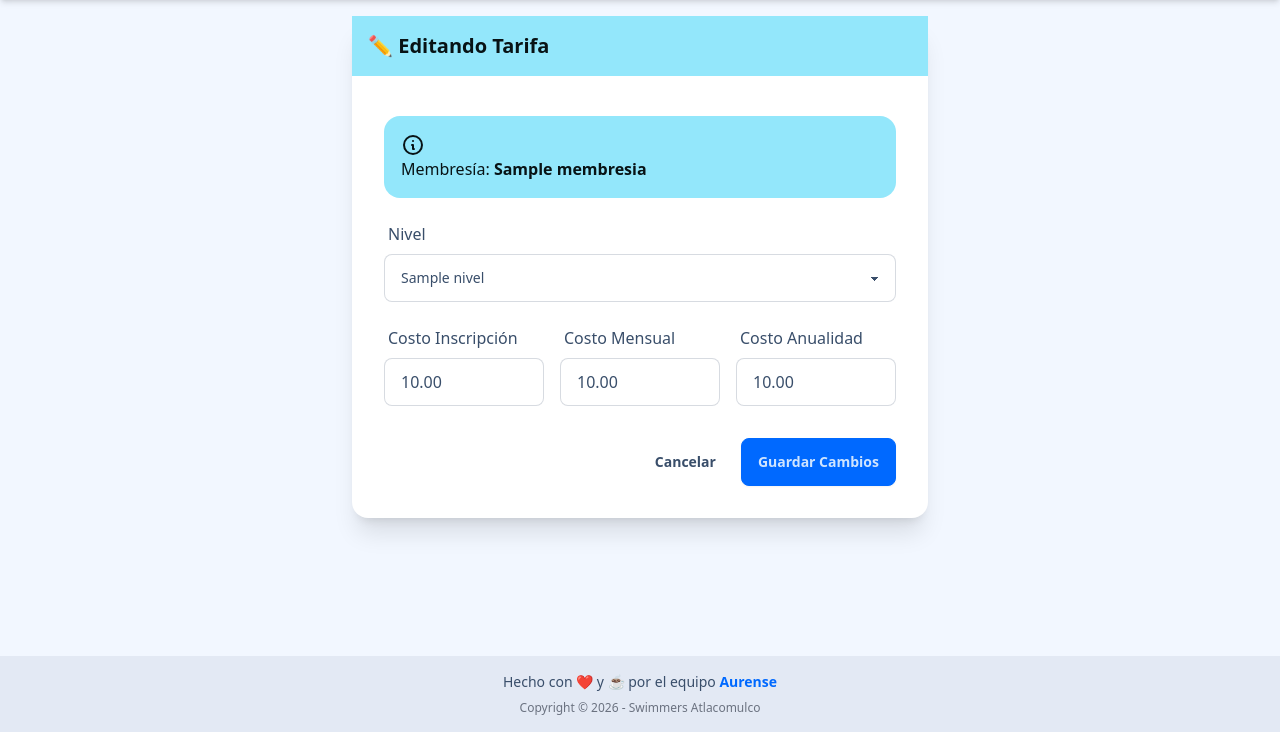
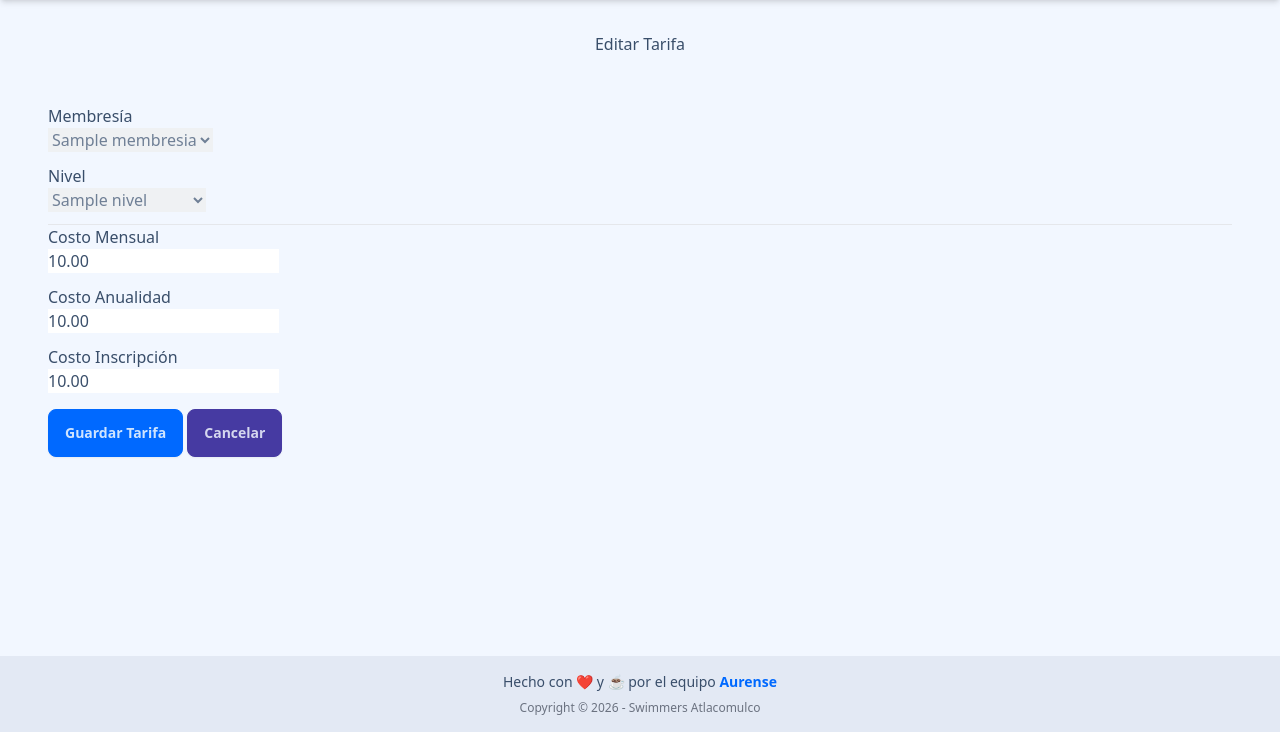
Before and after one commit to aurense/swimmers-webapp, a Flask app: page /admin/tarifas/editar/1 in a window 1280 px wide. Shown: the part 68-800 px from the top of the page. Run offline with Flask 2, Linux system fonts and the light colour scheme; a user stored in the database is signed in; tables that the repository leaves empty hold one stand-in row (values such as "Sample post"); some libraries are stand-ins or nearby versions.

Commit message:
ste commit introduce mejoras en la gestión de tarifas en el panel de administración

```diff
--- a/app/routes/admin.py
+++ b/app/routes/admin.py
@@ -82,23 +82,25 @@ def editar_tarifa(id):
     tarifa = Tarifa.query.get_or_404(id)
     form = TarifaForm(obj=tarifa)
 
-    # Opción para hacerlo general
-    if tarifa.nivel_id is None:
-        form.nivel_id.choices = [(0, 'General (Sin Nivel)')] + [(n.id, n.nombre) for n in Nivel.query.all()]
-    else:
-        form.nivel_id.choices = [(n.id, n.nombre) for n in Nivel.query.all()]
+    # Populate choices for dropdowns
+    form.membresia_id.choices = [(m.id, m.nombre) for m in Membresia.query.all()]
+    form.nivel_id.choices = [(0, 'General (Sin Nivel)')] + [(n.id, n.nombre) for n in Nivel.query.all()]
 
     if form.validate_on_submit():
-        nivel_id = form.nivel_id.data
-        if nivel_id == 0:
-            tarifa.nivel_id = None
-        else:
-            tarifa.nivel_id = nivel_id
+        # The 'membresia_id' and 'nivel_id' are not meant to be changed on edit,
+        # so we only update the cost fields.
+        tarifa.costo_mensual = form.costo_mensual.data
+        tarifa.costo_anualidad = form.costo_anualidad.data
+        tarifa.costo_inscripcion = form.costo_inscripcion.data
 
-        form.populate_obj(tarifa)
         db.session.commit()
         flash('Precios actualizados.', 'success')
         return redirect(url_for('admin.lista_tarifas'))
+
+    # Set the initial values for the form fields
+    form.costo_mensual.data = tarifa.costo_mensual
+    form.costo_anualidad.data = tarifa.costo_anualidad
+    form.costo_inscripcion.data = tarifa.costo_inscripcion
 
     return render_template('admin/tarifa_editar.html', form=form, tarifa=tarifa)
 
@@ -204,7 +206,7 @@ def nuevo_nivel():
         db.session.add(nuevo)
         db.session.commit()
         flash('Nivel creado correctamente.', 'success')
-        return redirect(url_for('admin.niveles'))
+        return redirect(urlfor('admin.niveles'))
     return render_template('admin/nivel_form.html', form=form, titulo="Nuevo Nivel")
 
 @admin_bp.route('/niveles/editar/<int:id>', methods=['GET', 'POST'])
--- a/app/templates/admin/tarifa_editar.html
+++ b/app/templates/admin/tarifa_editar.html
@@ -1,48 +1,58 @@
 {% extends "base.html" %}
 
+{% block title %}Editar Tarifa{% endblock %}
+
 {% block content %}
-<div class="max-w-xl mx-auto">
-    <div class="card bg-base-100 shadow-xl">
-        <div class="card-body">
-            <h2 class="card-title bg-info text-info-content -m-8 mb-4 p-4">✏️ Editando Tarifa</h2>
+<div class="container mt-4">
+    <div class="row">
+        <div class="col-md-8 offset-md-2">
+            <h2 class="text-center mb-4">Editar Tarifa</h2>
 
-            <form method="POST" class="space-y-4">
-                {{ form.hidden_tag() }}
+            <div class="card">
+                <div class="card-body">
+                    <form method="POST">
+                        {{ form.hidden_tag() }}
 
-                <div class="alert alert-info">
-                    <div>
-                        <svg xmlns="http://www.w3.org/2000/svg" fill="none" viewBox="0 0 24 24" class="stroke-current shrink-0 w-6 h-6"><path stroke-linecap="round" stroke-linejoin="round" stroke-width="2" d="M13 16h-1v-4h-1m1-4h.01M21 12a9 9 0 11-18 0 9 9 0 0118 0z"></path></svg>
-                        <span>
-                            Membresía: <strong>{{ tarifa.membresia.nombre }}</strong>
-                        </span>
-                    </div>
+                        <div class="mb-3">
+                            {{ form.membresia_id.label(class="form-label") }}
+                            {{ form.membresia_id(class="form-control", disabled=True) }}
+                        </div>
+
+                        <div class="mb-3">
+                            {{ form.nivel_id.label(class="form-label") }}
+                            {{ form.nivel_id(class="form-control", disabled=True) }}
+                        </div>
+
+                        <hr>
+
+                        <div class="row">
+                            <div class="col-md-4">
+                                <div class="mb-3">
+                                    {{ form.costo_mensual.label(class="form-label") }}
+                                    {{ form.costo_mensual(class="form-control") }}
+                                </div>
+                            </div>
+                            <div class="col-md-4">
+                                <div class="mb-3">
+                                    {{ form.costo_anualidad.label(class="form-label") }}
+                                    {{ form.costo_anualidad(class="form-control") }}
+                                </div>
+                            </div>
+                            <div class="col-md-4">
+                                <div class="mb-3">
+                                    {{ form.costo_inscripcion.label(class="form-label") }}
+                                    {{ form.costo_inscripcion(class="form-control") }}
+                                </div>
+                            </div>
+                        </div>
+
+                        <div class="d-grid gap-2 mt-4">
+                            {{ form.submit(class="btn btn-primary") }}
+                            <a href="{{ url_for('admin.lista_tarifas') }}" class="btn btn-secondary">Cancelar</a>
+                        </div>
+                    </form>
                 </div>
-
-                <div class="form-control w-full">
-                    {{ form.nivel_id.label(class="label") }}
-                    {{ form.nivel_id(class="select select-bordered") }}
-                </div>
-
-                <div class="grid grid-cols-1 md:grid-cols-3 gap-4">
-                    <div class="form-control">
-                        {{ form.costo_inscripcion.label(class="label") }}
-                        {{ form.costo_inscripcion(class="input input-bordered") }}
-                    </div>
-                    <div class="form-control">
-                        {{ form.costo_mensual.label(class="label") }}
-                        {{ form.costo_mensual(class="input input-bordered") }}
-                    </div>
-                    <div class="form-control">
-                        {{ form.costo_anualidad.label(class="label") }}
-                        {{ form.costo_anualidad(class="input input-bordered") }}
-                    </div>
-                </div>
-
-                <div class="card-actions justify-end pt-4">
-                    <a href="{{ url_for('admin.lista_tarifas') }}" class="btn btn-ghost">Cancelar</a>
-                    <button type="submit" class="btn btn-primary">Guardar Cambios</button>
-                </div>
-            </form>
+            </div>
         </div>
     </div>
 </div>
```
Also changed, not shown: swimmers.db.
